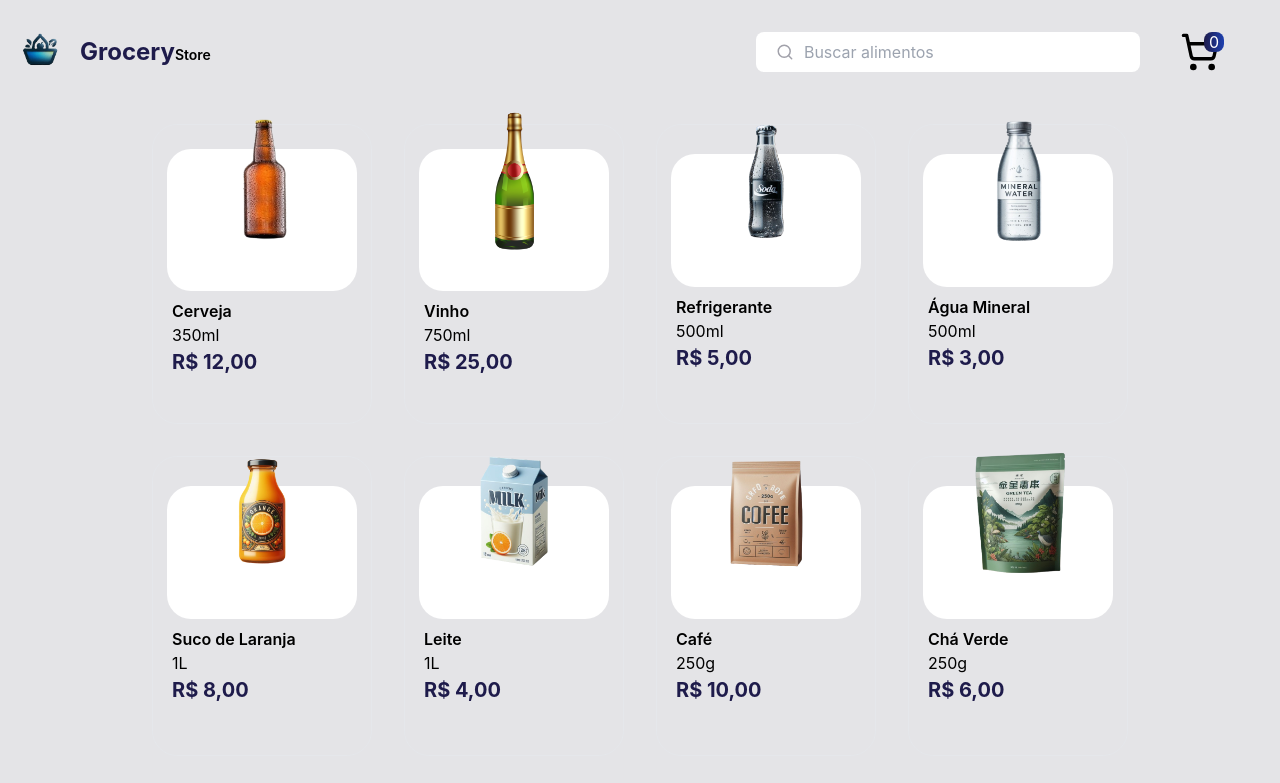
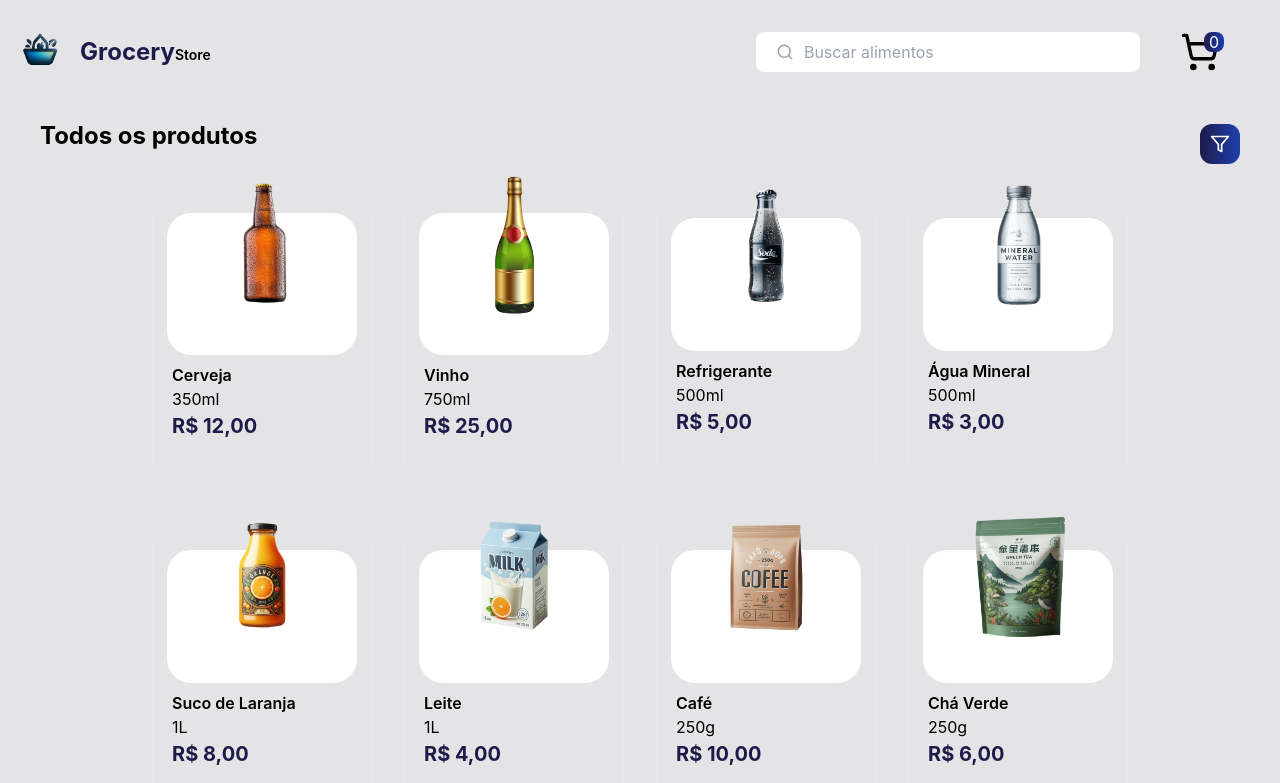
Before and after one commit to ismael-henrique-dev/Grocery-Store, a React (Vite) app: page / in a window 1280 px wide. Shown: the top 783 px of the page. Built offline with nearby package versions, Linux system fonts and the light colour scheme; a web font is replaced by a local one.

Commit message:
FilterSearch added

```diff
--- a/src/App.tsx
+++ b/src/App.tsx
@@ -1,10 +1,19 @@
 import { Home } from "./pages/Home"
+
+import { ToastContainer, toast } from 'react-toastify'
+import 'react-toastify/dist/ReactToastify.css'
 
 function App() {
 
   return (
     <>
-      <Home />
+      <ToastContainer
+        position="bottom-center"
+        autoClose={3000}
+        pauseOnHover={false}
+        toastClassName="sm:w-[320px] w-[300px] m-auto mb-5 sm:m-[-10px] rounded"
+      />
+      <Home toast={toast} />
     </>
   )
 }
--- /dev/null
+++ b/src/components/FilterSearch.tsx
@@ -0,0 +1,25 @@
+import { Filter } from "lucide-react"
+
+export const FilterSearch = ({filteredProducts, setOpenModal}:any) => {
+
+  const handleVisible = () => {
+    setOpenModal(true)
+  }
+
+  return (
+   <section className="h-16 w-full flex items-center justify-between px-10">
+    {filteredProducts.length === 50 ? (
+      <h1 className="font-bold text-2xl text-black">Todos os produtos</h1>
+    ): (
+      <div className="flex items-baseline gap-1">
+        <h1 className="font-bold text-2xl text-black">Resultado da pesquisa</h1>
+        <span className="font-normal text-xs ">({filteredProducts.length}) produtos</span>
+      </div>
+    )}
+    <button onClick={handleVisible}
+    className="bg-gradient-to-l mt-4 from-blue-800 to-indigo-950 text-white size-10 flex items-center justify-center rounded-xl ">
+      <Filter className="size-5"/>
+    </button>
+   </section>
+  )
+}
--- /dev/null
+++ b/src/components/ModalFilter.tsx
@@ -0,0 +1,13 @@
+
+
+export const ModalFilter = ({open, close}:any) => {
+  if (open) {
+    return (
+      <div className="fixed top-0 left-0 bottom-0 right-0 z-50 bg-gray-900 bg-opacity-50 flex items-center justify-center flex-wrap ">
+        <div className="bg-zinc-200 rounded-lg sm:w-auto w-full md:h-[500px] h-[100%] fixed p-6 top-0 sm:top-1/2 left-1/2 transform -translate-x-1/2 md:-translate-y-1/2 flex items-center justify-center flex-col overflow-hidden ">
+          <h1>TESTE</h1>
+        </div>
+      </div>
+    )
+  }
+}
--- a/src/pages/Home.tsx
+++ b/src/pages/Home.tsx
@@ -3,14 +3,16 @@ import { Header } from "../components/Header"
 import { ProductList } from "../components/ProductList"
 import { Modal } from "../components/Modal"
 import { products } from "../data/data"
+import { FilterSearch } from "../components/FilterSearch"
+import { ModalFilter } from "../components/ModalFilter"
 
-import { ToastContainer, toast } from 'react-toastify'
-import 'react-toastify/dist/ReactToastify.css'
 
-export const Home = () => {
+
+export const Home = ({toast}:any) => {
 
   const [search, setSearch] = useState('')
   const [openModal, setOpenModal] = useState(false)
+  const [openModalFilter, setOpenModalFilter] = useState(false)
 
   const [total, setTotal] = useState(0)
   const [quanty, setQuanty] = useState(0)
@@ -101,14 +103,15 @@ export const Home = () => {
 
   //Checkbox/total configuration
 
-
-
   return (
     <>
-      <ToastContainer />
-      <Header search={search} setSearch={setSearch} setOpenModal={setOpenModal} totalProducts={cart}/>
-      <ProductList filterProd={filteredProducts} addToCart={addToCart} />
-      <Modal open={openModal} close={() => {setOpenModal(!openModal)}} removeProduct={removeProduct} cart={cart} removeAllProducts={removeAllProducts} total={total} quanty={quanty} isCheckedArray={isCheckedArray} handleCheckboxChange={handleCheckboxChange} optionUnavaliable={optionUnavaliable} />
+      <div className="flex items-center flex-col justify-center">
+        <Header search={search} setSearch={setSearch} setOpenModal={setOpenModal} totalProducts={cart}/>
+        <FilterSearch filteredProducts={filteredProducts} setOpenModal={setOpenModalFilter} />
+        <ModalFilter open={openModalFilter} close={() => {setOpenModalFilter(!openModalFilter)}} />
+        <ProductList filterProd={filteredProducts} addToCart={addToCart} />
+        <Modal open={openModal} close={() => {setOpenModal(!openModal)}} removeProduct={removeProduct} cart={cart} removeAllProducts={removeAllProducts} total={total} quanty={quanty} isCheckedArray={isCheckedArray} handleCheckboxChange={handleCheckboxChange} optionUnavaliable={optionUnavaliable} />
+      </div>
     </>
   )
 }
```
